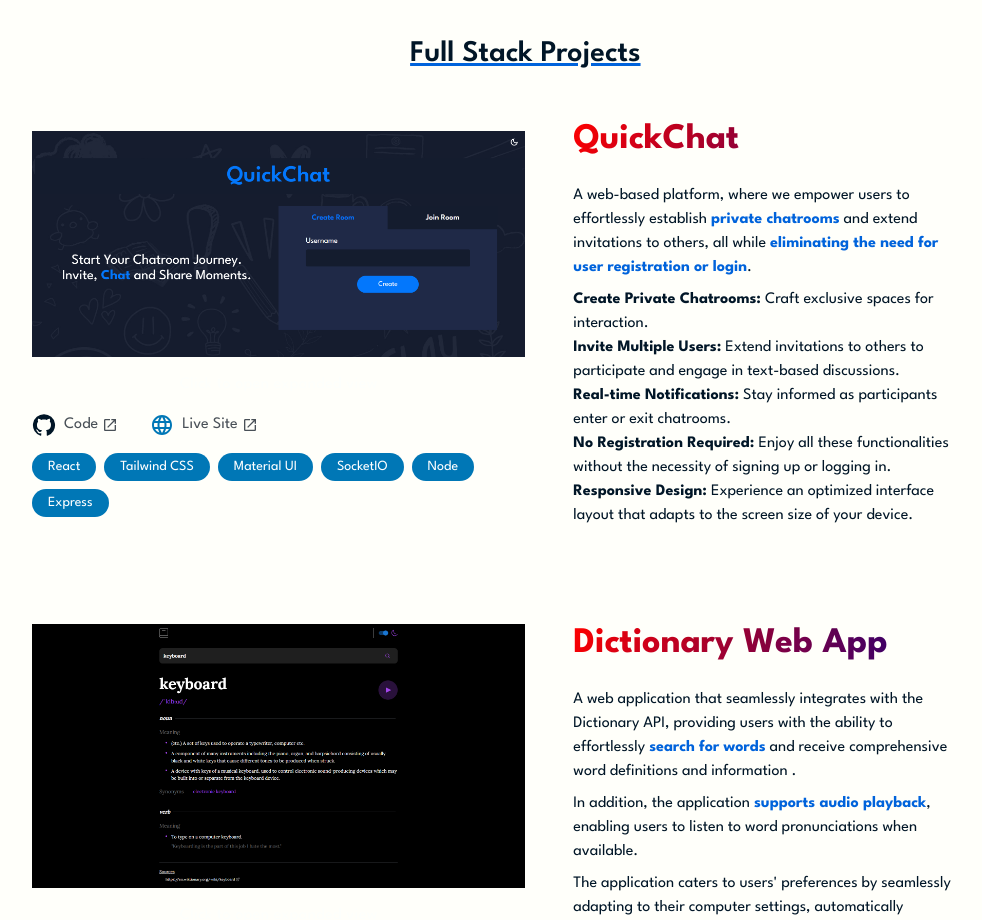
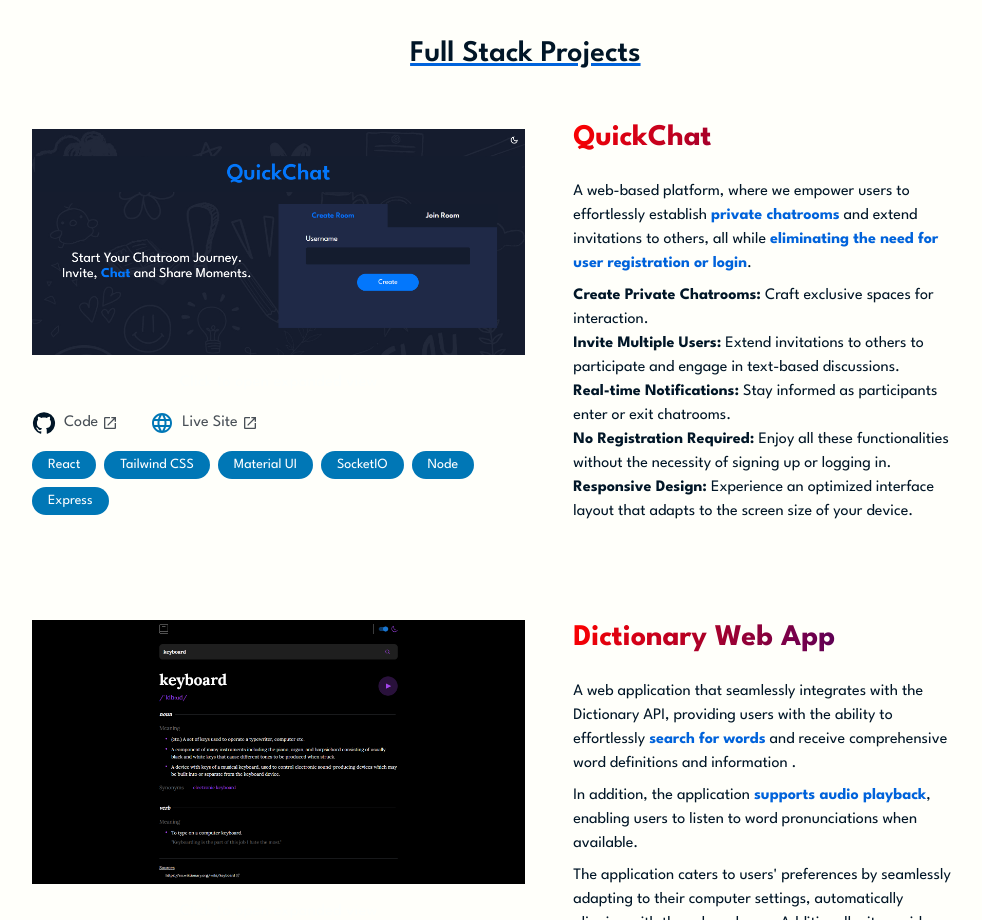
Before and after one commit to sthitaprajna-mishra/myportfoliov1, a React (Vite) app: page / in a window 1280 px wide. Shown: the part 2460-3380 px from the top of the page, without its empty margins (48-1030 px from the left). Built offline with nearby package versions, Linux system fonts and the light colour scheme.

Commit message:
fontsize change

```diff
--- a/src/components/ProjectItem.jsx
+++ b/src/components/ProjectItem.jsx
@@ -76,7 +76,7 @@ const ProjectItem = ({ project }) => {
         </div>
       </div>
       <div className="col-span-6 pr-8 flex flex-col gap-y-6">
-        <h2 className="text-4xl bg-sampleBg2 bg-no-repeat bg-cover bg-clip-text text-transparent font-bold ">
+        <h2 className="text-3xl bg-sampleBg2 bg-no-repeat bg-cover bg-clip-text text-transparent font-bold ">
           {project.name}
         </h2>
 
```
